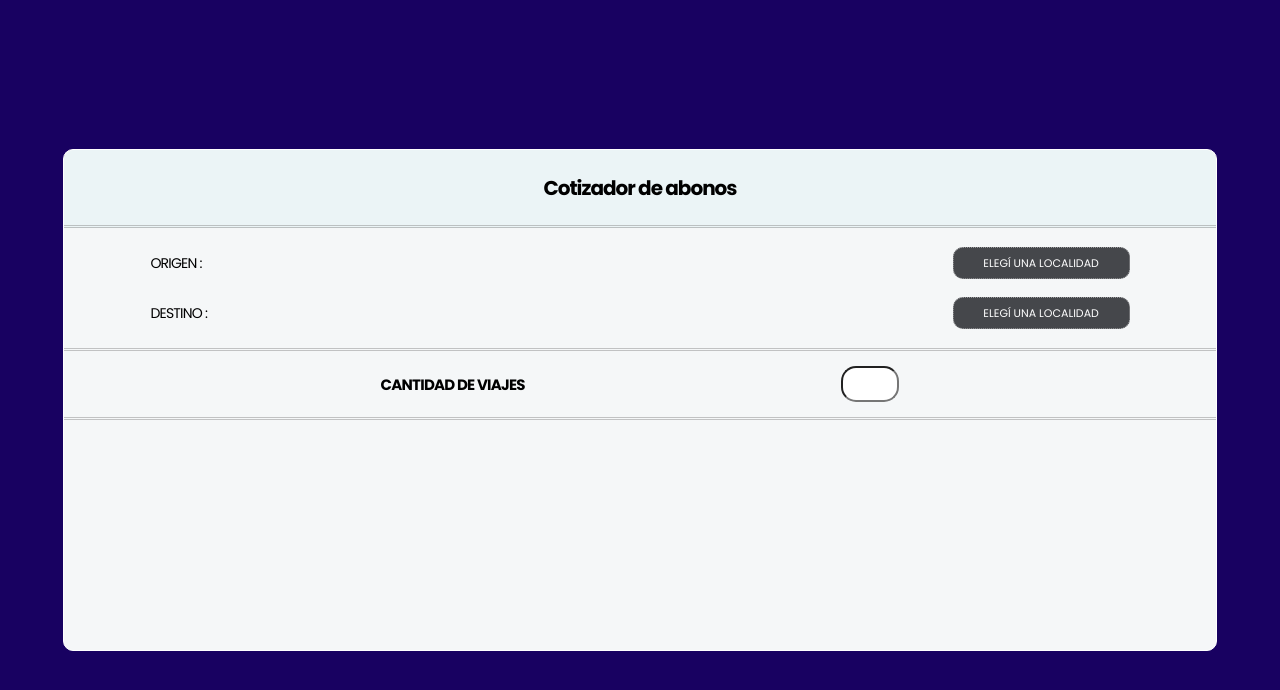
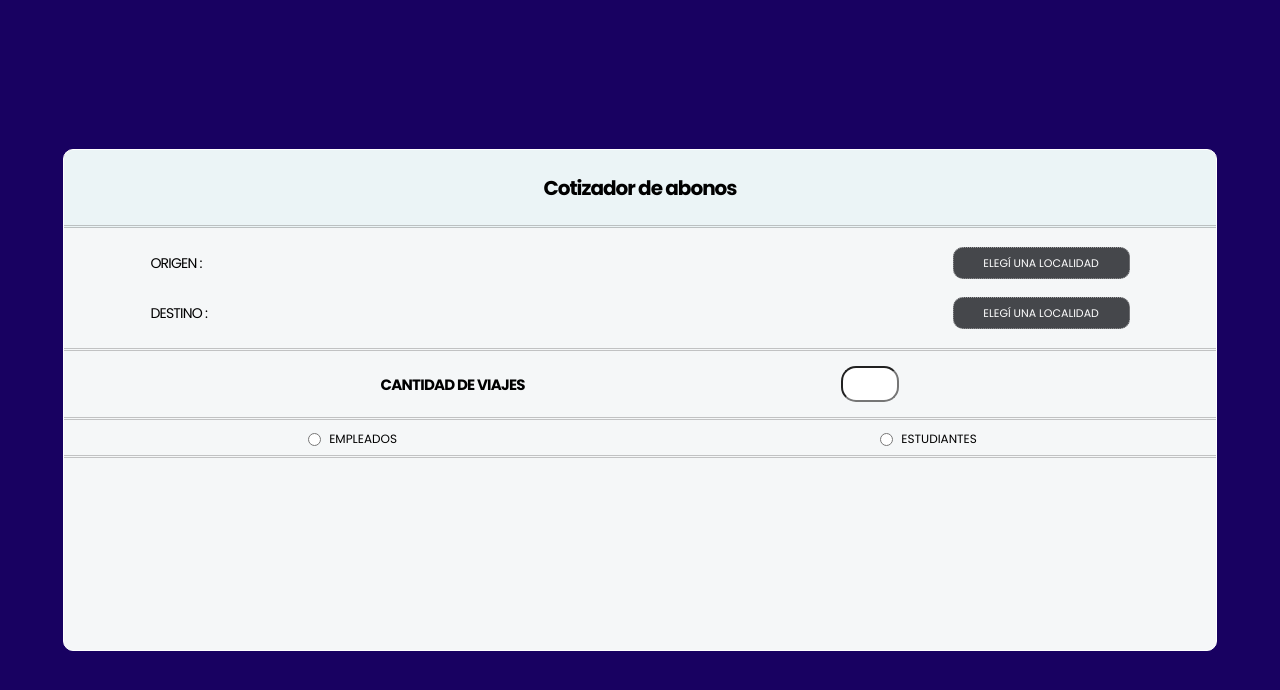
Before and after one commit to GonzaS89/simuladorabonos, a React (Create React App) app: page / in a window 1280 px wide. Shown: the top 690 px of the page. Built offline with nearby package versions, Linux system fonts and the light colour scheme; a web font is replaced by a local one.

Commit message:
trabajando...

```diff
--- a/src/App.js
+++ b/src/App.js
@@ -4,6 +4,7 @@ import React, { useState, useEffect } from 'react';
 import { Puntos } from "./Componentes/Puntos";
 import { Listadelocalidades } from "./Componentes/Listadelocalidades";
 import { Cantidaddeviajes } from "./Componentes/Cantidaddeviajes";
+import { Categorias } from "./Componentes/Categorias";
 
 function App ( ) {
 
@@ -55,6 +56,7 @@ function App ( ) {
           localidadDestino = {localidadDestino}/>
         </div>
         <Cantidaddeviajes />
+        <Categorias />
       </div>
       <Listadelocalidades
       menuDesplegado = {menuDesplegado}
--- /dev/null
+++ b/src/Componentes/Categorias.jsx
@@ -0,0 +1,20 @@
+import React, { useState, useEffect } from 'react';
+
+export const Categorias = ( ) => {
+
+    const tiposDeCategorias = [
+        {"nombre" : "empleados"},
+        {"nombre" : "estudiantes"}
+];
+
+    return (
+        <div className='container-categorias'>
+            {tiposDeCategorias.map ( (categoria) => (
+                <div className='container-categoria'>
+                <input type="radio" id={categoria.nombre}/>
+                <label>{categoria.nombre}</label>
+                </div>
+            ))}
+        </div>
+    )
+}
--- a/src/Estilos/listadelocalidades.css
+++ b/src/Estilos/listadelocalidades.css
@@ -49,6 +49,6 @@
 
 .nombre-localidad{
     text-transform: uppercase;
-    font-size: 12.5px;
+    font-size: 17.5px;
     letter-spacing: -1px;
 }
--- a/src/Estilos/salidallegada.css
+++ b/src/Estilos/salidallegada.css
@@ -50,8 +50,28 @@
     width: 50px;
     border-radius: 15px;
     font-size: 20px;
-    font-family: "Poppins", sans-serif;;
+    font-family: "Poppins", sans-serif;
+}
 
+.container-categorias{
+    display: flex;
+    justify-content: space-around;
+    padding: 10px 0;
+    border-bottom: 3px double rgba(128, 128, 128, 0.452);
+}
 
+.container-categoria{
+    display:flex;
+    gap: 5px;
+    height: 15px;
 
+    && label {
+        font-size: 12px;
+        text-transform: uppercase;
+    }
+
+    && input {
+        width: 13px;
+        height: 13px;
+    }
 }
--- a/src/index.css
+++ b/src/index.css
@@ -11,20 +11,3 @@ code {
   font-family: source-code-pro, Menlo, Monaco, Consolas, 'Courier New',
     monospace;
 }
-
-.numbers {
-  display: flex;
-  flex-direction: column;
-  gap: 10px;
-}
-
-.number {
-  font-size: 2rem;
-  font-weight: bold;
-  color: #333;
-  text-align: center;
-  padding: 10px;
-  border-radius: 5px;
-  box-shadow: 0 0 10px rgba(0, 0, 0, 0.2); /* Efecto de borde difuminado */
-  background-color: #fff;
-}
```
